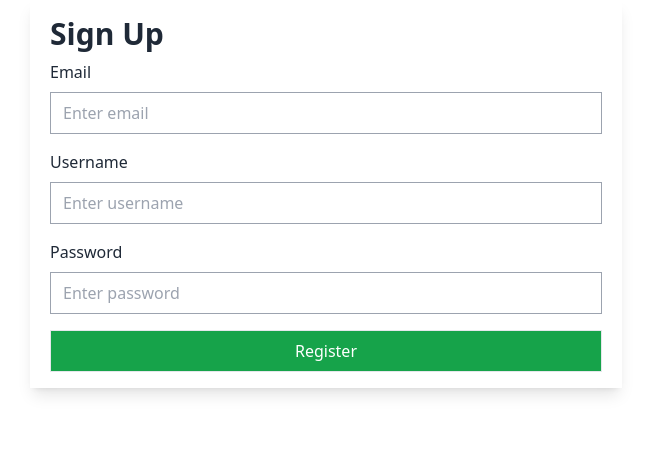
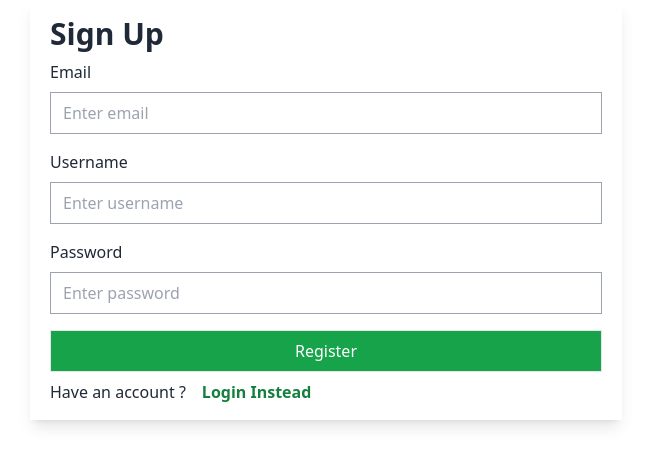
Before and after one commit to SMagar123/next_firebase_crud, a Next.js app: page /signup in a window 1280 px wide. Shown: the top 466 px of the page, without its empty margins (314-965 px from the left). Built offline with nearby package versions, Linux system fonts and the light colour scheme.

Commit message:
add(Link): link to login in signup page

```diff
--- a/src/components/organisms/Table.tsx
+++ b/src/components/organisms/Table.tsx
@@ -68,7 +68,7 @@ const UserDataTable = ({ userData, heading, userRole }: any) => {
 
   return (
     <div className="col-span-12">
-      <h1>{heading}</h1>
+      <h1 className="text-xl font-semibold mb-4">{heading}</h1>
       <table className="border border-black w-full">
         <thead className="bg-blue-700 text-white">
           {table.getHeaderGroups().map((headerGroup) => (
--- a/src/pages/signup.jsx
+++ b/src/pages/signup.jsx
@@ -8,6 +8,7 @@ import { collection, doc, onSnapshot, setDoc } from "firebase/firestore";
 import { useRouter } from "next/router";
 import { ToastContainer, toast } from "react-toastify";
 import "react-toastify/ReactToastify.min.css";
+import Link from "next/link";
 
 const SignUp = () => {
   const router = useRouter();
@@ -94,7 +95,14 @@ const SignUp = () => {
               value="Register"
               className="border bg-green-600 cursor-pointer hover:bg-green-700 transition duration-300 text-white py-2 px-4"
             />
+            <div id="signup" className="flex gap-4">
+              <p>Have an account ?</p>
+              <Link href="/" className="text-green-700 font-bold">
+                Login Instead
+              </Link>
+            </div>
           </form>
+
           <ToastContainer />
         </GridContainer>
       </Container>
```
